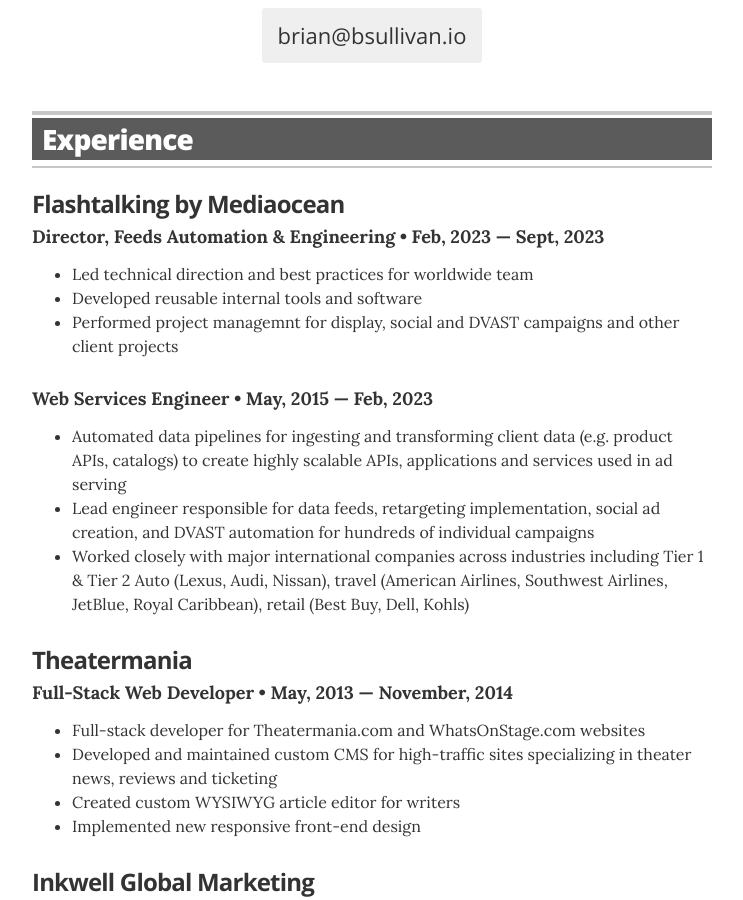
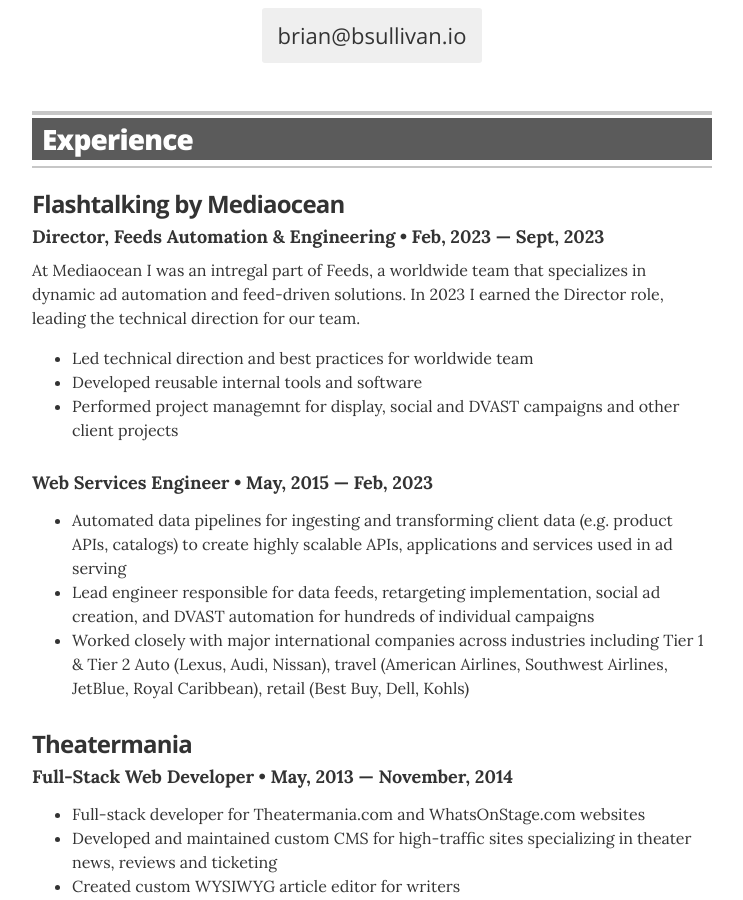
Before and after one commit to bsullivan-io/bsullivan.io, a Jekyll site: the page built from index.html, in a window 1280 px wide and 900 px high, scrolled down 410 px. Shown: the whole window, without its empty margins (268-1011 px from the left). Built offline with Jekyll 4.4.1, drawn with Linux system fonts in a browser that asks for light colours.

Commit message:
update experience

```diff
--- a/_data/experience.yml
+++ b/_data/experience.yml
@@ -3,7 +3,7 @@
 - company: Flashtalking by Mediaocean
   position: Director, Feeds Automation & Engineering
   duration: Feb, 2023 &mdash; Sept, 2023
-  summary: <ul class='resume-item-list'><li>Led technical direction and best practices for worldwide team</li><li>Developed reusable internal tools and software</li><li>Performed project managemnt for display, social and DVAST campaigns and other client projects</li></ul>
+  summary: At Mediaocean I was an intregal part of Feeds, a worldwide team that specializes in dynamic ad automation and feed-driven solutions. In 2023 I earned the Director role, leading the technical direction for our team. <ul class='resume-item-list'><li>Led technical direction and best practices for worldwide team</li><li>Developed reusable internal tools and software</li><li>Performed project managemnt for display, social and DVAST campaigns and other client projects</li></ul>
 
 # Web Services Engineer
 - company:
```
